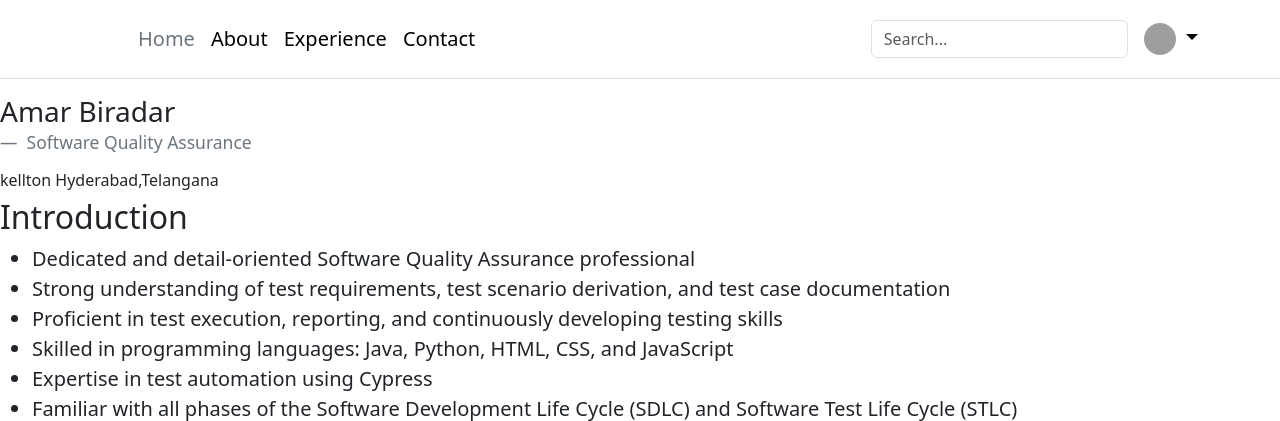
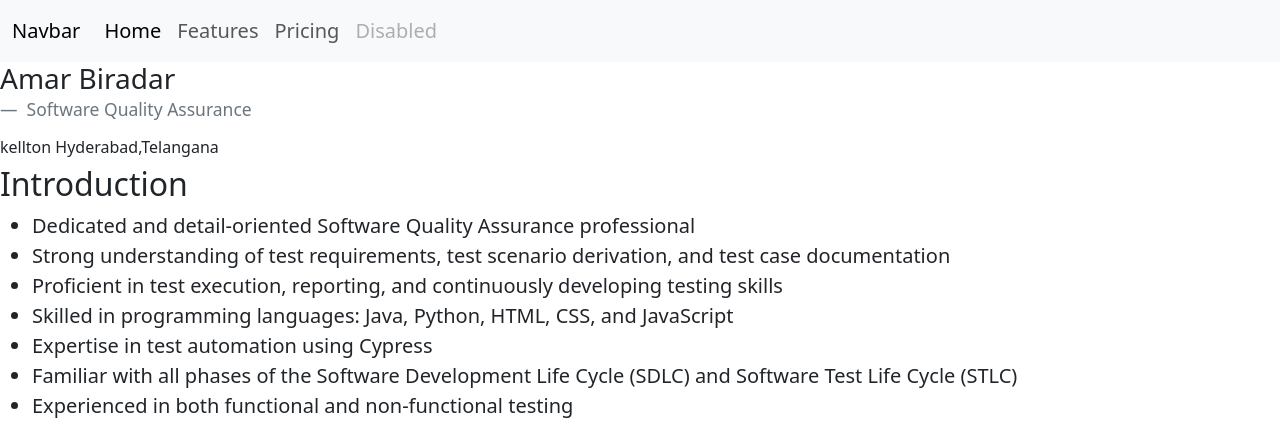
Before and after one commit to Hard-tester/Flask, a Flask app: page / in a window 1280 px wide. Shown: the top 421 px of the page. Run offline with Flask 3, Linux system fonts and the light colour scheme; grey boxes are pictures that could not be loaded.

Commit message:
added nav bar

```diff
--- a/templates/navbar.html
+++ b/templates/navbar.html
@@ -1,33 +1,20 @@
-<header class="p-3 mb-3 border-bottom">
-    <div class="container">
-      <div class="d-flex flex-wrap align-items-center justify-content-center justify-content-lg-start">
-        <a href="/" class="d-flex align-items-center mb-2 mb-lg-0 link-body-emphasis text-decoration-none">
-          <svg class="bi me-2" width="40" height="32" role="img" aria-label="Bootstrap"><use xlink:href="#bootstrap"/></svg>
-        </a>
 
-        <ul class="nav col-12 col-lg-auto me-lg-auto mb-2 justify-content-center mb-md-0">
-          <li><a href="#" class="nav-link px-2 link-secondary">Home</a></li>
-          <li><a href="#" class="nav-link px-2 link-body-emphasis">About</a></li>
-          <li><a href="#" class="nav-link px-2 link-body-emphasis">Experience</a></li>
-          <li><a href="#" class="nav-link px-2 link-body-emphasis">Contact</a></li>
-        </ul>
 
-        <form class="col-12 col-lg-auto mb-3 mb-lg-0 me-lg-3" role="search">
-          <input type="search" class="form-control" placeholder="Search..." aria-label="Search">
-        </form>
 
-        <div class="dropdown text-end">
-          <a href="#" class="d-block link-body-emphasis text-decoration-none dropdown-toggle" data-bs-toggle="dropdown" aria-expanded="false">
-            <img src="https://github.com/mdo.png" alt="mdo" width="32" height="32" class="rounded-circle">
-          </a>
-          <ul class="dropdown-menu text-small">
-            <li><a class="dropdown-item" href="#">New project...</a></li>
-            <li><a class="dropdown-item" href="#">Settings</a></li>
-            <li><a class="dropdown-item" href="#">Profile</a></li>
-            <li><hr class="dropdown-divider"></li>
-            <li><a class="dropdown-item" href="#">Sign out</a></li>
-          </ul>
+    <nav class="navbar navbar-expand-lg bg-body-tertiary">
+        <div class="container-fluid">
+          <a class="navbar-brand" href="#">Navbar</a>
+          <button class="navbar-toggler" type="button" data-bs-toggle="collapse" data-bs-target="#navbarNavAltMarkup" aria-controls="navbarNavAltMarkup" aria-expanded="false" aria-label="Toggle navigation">
+            <span class="navbar-toggler-icon"></span>
+          </button>
+          <div class="collapse navbar-collapse" id="navbarNavAltMarkup">
+            <div class="navbar-nav">
+              <a class="nav-link active" aria-current="page" href="#">Home</a>
+              <a class="nav-link" href="#">Features</a>
+              <a class="nav-link" href="#">Pricing</a>
+              <a class="nav-link disabled" aria-disabled="true">Disabled</a>
+            </div>
+          </div>
         </div>
-      </div>
-    </div>
-  </header>
+      </nav>
+    <!-- Navbar content -->
```
Also changed, not shown: templates/headers.css (added, +15 -0 lines).
